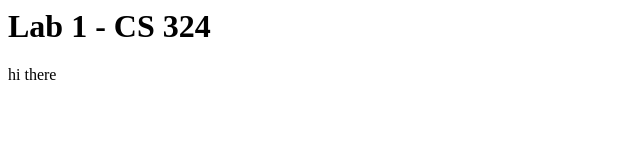
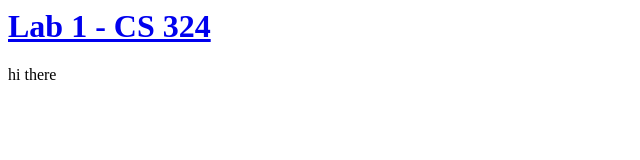
Before and after one commit to abdulrehmanhassan428/abdulrehmanhassan428.github.io, a plain HTML site: page index.html in a window 1280 px wide. Shown: the whole page, without its empty margins (0-640 px from the left). Drawn offline with Linux system fonts and the light colour scheme.

Commit message:
New Index.html

```diff
--- a/index.html
+++ b/index.html
@@ -1,7 +1,7 @@
 <html>
     <body>
 
-        <h1>Lab 1 - CS 324</h1>
+        <h1><a href="lab02.html">Lab 1 - CS 324</a></h1>
         <p>hi there</p>
     </body>
 </html>
```
